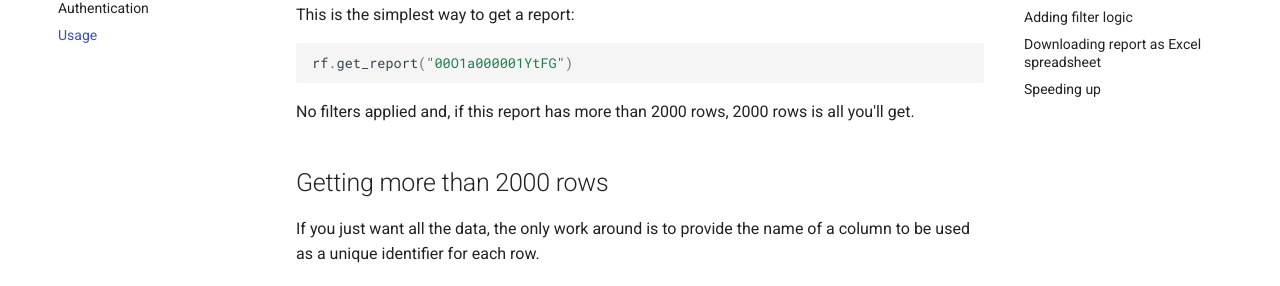
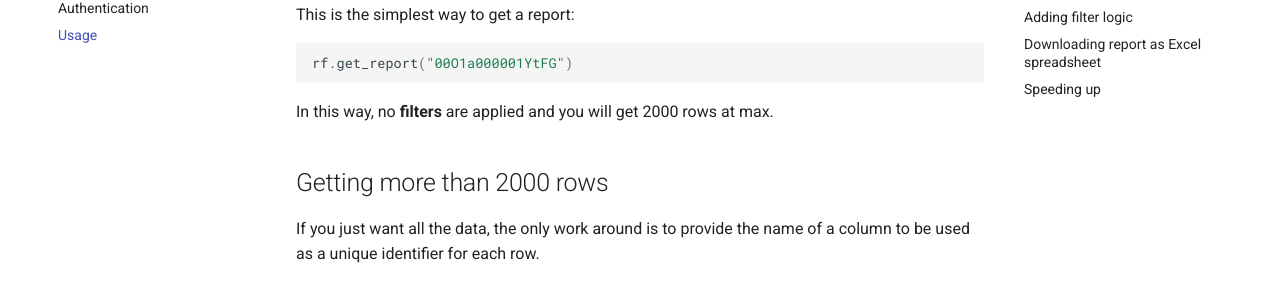
Before and after one commit to phelipetls/reportforce, an MkDocs documentation site: the page built from docs/docs/user-guide/usage.md, in a window 1280 px wide and 1400 px high. Shown: the part 229-515 px from the top of the window. Built offline with MkDocs 1.6.1 and Material for MkDocs 9.7.7, drawn with Linux system fonts in a browser that asks for light colours; comment, search, counter and statistics services are not loaded.

Commit message:
minor changes in documentation

````diff
--- a/docs/docs/user-guide/usage.md
+++ b/docs/docs/user-guide/usage.md
@@ -8,8 +8,7 @@ This is the simplest way to get a report:
 rf.get_report("00O1a000001YtFG")
 ```
 
-No filters applied and, if this report has more than 2000 rows, 2000 rows is
-all you'll get.
+In this way, no **filters** are applied and you will get 2000 rows at max.
 
 ## Getting more than 2000 rows
 
@@ -58,9 +57,7 @@ You can use the typical logical operators as in Python, e.g.
 When filtering, you may find it useful to add a logic to your filters:
 
 ```python
-rf.get_report(
-    "00O1a000001YtFG", filters=[("Coder", "==", "Gilfoyle")], logic="1 AND 2"
-)
+rf.get_report("00O1a000001YtFG", filters=[("Coder", "==", "Gilfoyle")], logic="1 AND 2")
 ```
 
 ## Downloading report as Excel spreadsheet
````
Also changed, not shown: docs/docs/user-guide/installation.md (+1 -1 lines).
